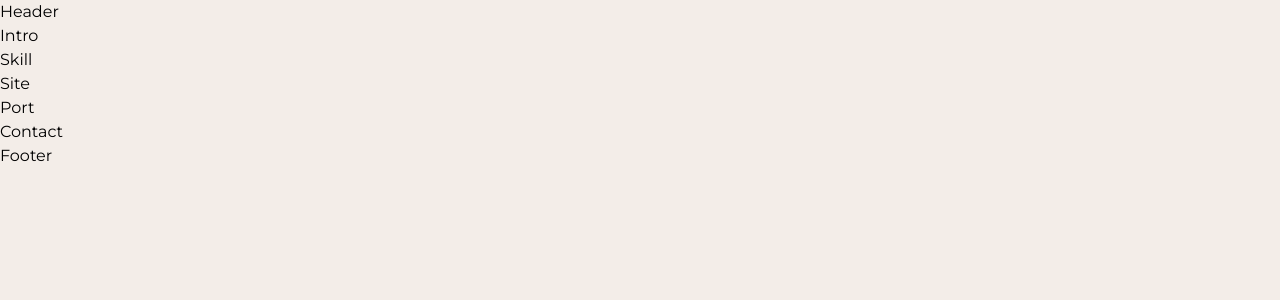
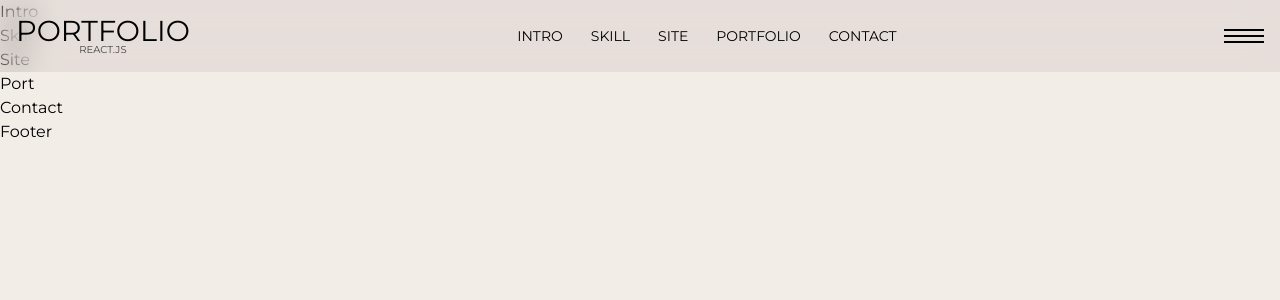
Before and after one commit to eggleebee/port2024-react, a React (Create React App) app: page / in a window 1280 px wide. Shown: the top 300 px of the page. Built offline with nearby package versions, Linux system fonts and the light colour scheme; a small style sheet from the web is missing; a web font is replaced by a local one.

Commit message:
헤더완료

```diff
--- a/src/assets/scss/section/_header.scss
+++ b/src/assets/scss/section/_header.scss
@@ -1,3 +1,135 @@
 #header {
+    @include position-fixed;
+    z-index: 10000;
+}
 
+.header__inner {
+    @include flex-between;
+    background-color: rgba(116, 99, 99, 0.1);
+    backdrop-filter: blur(15px);
+    padding: 1rem;
+
+    .header__logo {
+        font-size: 0.9rem;
+        text-align: center;
+        text-transform: uppercase;
+        line-height: 1;
+
+        em {
+            font-size: 10px;
+            display: block;
+            color: var(--black200);
+        }
+    }
+
+    .header__nav {
+        @media (max-width : 800px) {
+            display: none;
+
+            &.show {
+                display: block;
+
+                ul {
+                    display: block;
+                    position: absolute;
+                    right: 0;
+                    top: 68px;
+                    background-color: rgba(116, 99, 99, 0.1);
+                    backdrop-filter: blur(15px);
+                    z-index: 10000;
+                    min-width: 150px;
+                    padding: 20px 0;
+
+                    li {
+                        display: block;
+                        text-align: right;
+
+                        a {
+                            display: inline-block;
+                            padding: 10px;
+                        }
+                    }
+                }
+            }
+
+            &.show+.header__nav__mobile span::before {
+                width: 20px;
+            }
+
+            &.show+.header__nav__mobile span::after {
+                width: 20px;
+            }
+        } /* @media */
+
+        li {
+            display: inline;
+
+            a {
+                text-transform: uppercase;
+                font-size: 14px;
+                padding: 14px;
+                position: relative;
+
+                &::before {
+                    content: '';
+                    width: calc(100% - 28px);
+                    height: 1px;
+                    background-color: var(--black);
+                    position: absolute;
+                    left: 14px;
+                    bottom: 10px;
+                    transform: scaleX(0);
+                    transition: all 0.3s;
+                }
+
+                &:hover::before {
+                    transform: scale(1);
+                }
+            }
+        }
+    }
+
+    .header__nav__mobile {
+        width: 40px;
+        height: 40px;
+        cursor: pointer;
+
+        @media (max-width: 800px) {
+            display: block;
+            background-color: lime;
+        }
+
+        span {
+            display: block;
+            width: 40px;
+            height: 2px;
+            background-color: var(--black);
+            margin-top: 19px;
+            position: relative;
+
+            &::before {
+                content: "";
+                width: 40px;
+                height: 2px;
+                background-color: var(--black);
+                position: absolute;
+                right: 0;
+                top: 6px;
+                transition: width 0.3s;
+            }
+
+            &::after {
+                content: "";
+                width: 40px;
+                height: 2px;
+                background-color: var(--black);
+                position: absolute;
+                left: 0;
+                bottom: 6px;
+                transition: width 0.3s;
+            }
+        }
+    }
 }
+
+/* header__inner */
--- a/src/components/Header.jsx
+++ b/src/components/Header.jsx
@@ -1,9 +1,58 @@
-import React from 'react'
+import React, { useState } from 'react'
+import { headerNav } from "../constants/data"
+
+console.log(headerNav)
 
 const Header = () => {
+  const [show, setShow] = useState(false);
+  console.log(show)
+
+  const toggleMenu = () => {
+    setShow((prevShow) => !prevShow)
+  }
+
   return (
-    <div>Header</div>
+    <header id='header' role="banner">
+      <div className="header__inner">
+        <div className="header__logo">
+          <h1>
+            <a href="/">portfolio<em>react.js</em></a>
+          </h1>
+        </div>
+        <nav
+          className={`header__nav ${show ? "show" : ""}`}
+          role="navigation"
+          aria-label="메인메뉴"
+        >
+          <ul>
+            {
+              headerNav.map((nav, key) => (
+                <li key={key}>
+                  <a href={nav.url}>{nav.title}</a>
+                </li>
+              ))
+            }
+          </ul>
+        </nav>
+        <div
+          className='header__nav__mobile'
+          id='headerToggle'
+          aria-controls='primary-menu'
+          aria-expanded='false'
+          role="button"
+          tabIndex="0"
+
+          /* onClick={() => setShow((prevShow) => !prevShow)} */
+
+          onClick={toggleMenu}
+        >
+          <span></span>
+        </div>
+      </div>
+    </header>
   )
 }
 
 export default Header
+
+/* ES7+ React/Redux/React-Nativ sinppets */
--- a/src/constants/data.js
+++ b/src/constants/data.js
@@ -0,0 +1,22 @@
+export const headerNav = [
+    {
+        title: "intro",
+        url: "#intro"
+    },
+    {
+        title: "skill",
+        url: "#skill"
+    },
+    {
+        title: "site",
+        url: "#site"
+    },
+    {
+        title: "portfolio",
+        url: "#port"
+    },
+    {
+        title: "contact",
+        url: "#contact"
+    }
+];
```
